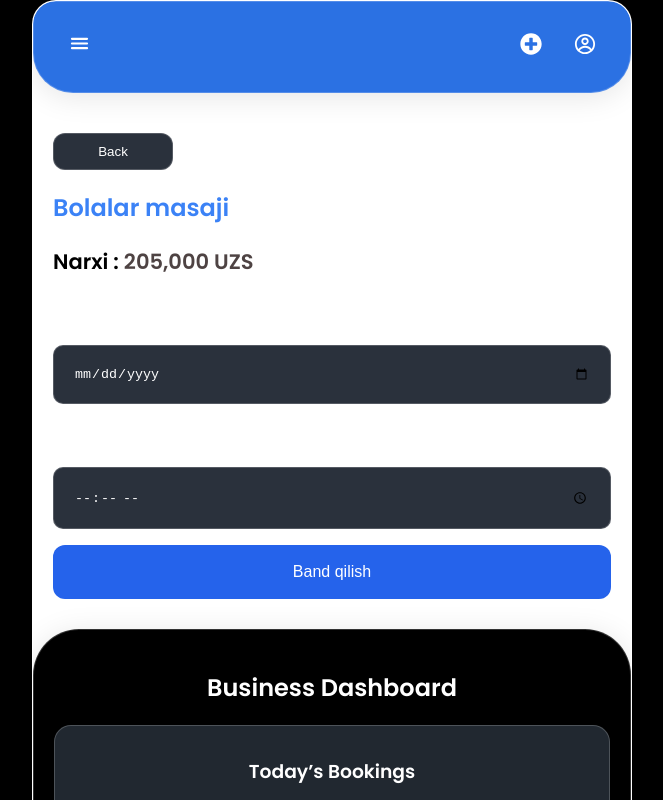
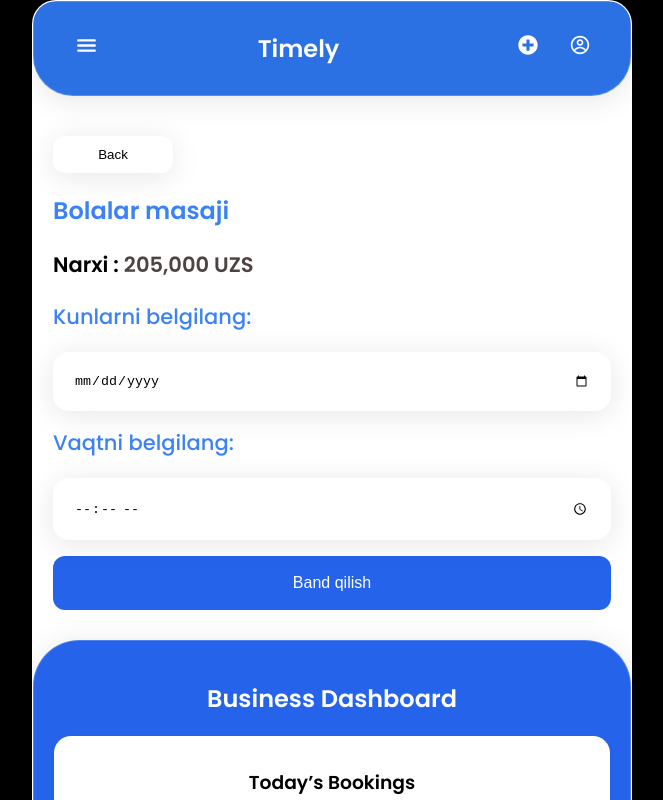
Before and after one commit to BahromNigmanbekov/timelyb, a React (Vite) app: page / in a window 1280 px wide. Both pictures are taken after a click on the element 640 px from the left and 289 px from the top of the page. Shown: the top 800 px of the page, without its empty margins (308-971 px from the left). Built offline with nearby package versions, Linux system fonts and the light colour scheme.

Commit message:
design o'zgartirildi

```diff
--- a/src/components/Navbar.jsx
+++ b/src/components/Navbar.jsx
@@ -8,10 +8,11 @@
 function Navbar() {
   return (
     <nav className="navbar">
-      <h1 className="logo"><IoMenu /></h1>
+      <button className="logo"><IoMenu /></button>
+      <h2>Timely</h2>
       <div className="nav-links">
-        <a href="#"> <FaPlusCircle /></a>
-        <a href="#"> <CgProfile /></a>
+        <button > <FaPlusCircle /></button>
+        <button> <CgProfile /></button>
       </div>
     </nav>
   );
--- a/src/index.css
+++ b/src/index.css
@@ -45,22 +45,27 @@
   margin: 0 auto;
 
 }
-.nav-links {
-  font-size: 22px;
-}
+
 
 
 .logo {
+  background-color: transparent;
+  border: none;
+  color: white;
+
   font-weight: 600;
-  font-size: 23px;
+  font-size: 25px;
 
 }
 
-.nav-links a {
+.nav-links button {
   color: #ffffff;
   text-decoration: none;
-  margin-left: 26px;
+  font-size: 20px;
+  margin-left: 20px;
   font-weight: 500;
+  background-color: transparent;
+  border: none;
 }
 
 .page-title {
@@ -107,8 +112,9 @@
   margin-top: 20px;
 }
 .booking-form label{
-  color: #ffffff;
-  font-size: 18px;
+  color: #3b82f6;
+  font-size: 21px;
+
   font-weight: 500;
 }
 
@@ -132,11 +138,24 @@
   padding: 10px;
   margin: 8px 0 16px;
   border-radius: 10px;
-  background-color: #2a313c;
+  background-color: #ffffff;
+      background: rgba(255, 255, 255, 0.1);
+    border-radius: 16px;
+    box-shadow: 0 4px 30px rgba(0, 0, 0, 0.1);
+    backdrop-filter: blur(10px);
+    -webkit-backdrop-filter: blur(10px);
+    border: 1px solid rgba(255, 255, 255, 0.2);
   border: 1px solid rgba(255, 255, 255, 0.2);
   padding: 20px;
-  color: white;
+  color: rgb(0, 0, 0);
   margin-top: 20px;
+  transition: 0.3s;
+}
+
+.booking-form input:hover,:focus {
+  border: 2px solid #4A9DEC;
+  box-shadow: 0px 0px 0px 7px rgb(74, 157, 236, 20%);
+  background-color: white;
 }
 
 .book-btn {
@@ -157,9 +176,14 @@
 .back-btn{
   margin-right: auto;
   padding: 10px;
-  color: white;
-  background-color: #2a313c;
-  border: 1px solid rgba(255, 255, 255, 0.2);
+  color: rgb(0, 0, 0);
+  font-weight: ;
+      background: rgb(255, 255, 255);
+    border-radius: 46px;
+    box-shadow: 0 4px 30px rgba(0, 0, 0, 0.1);
+    backdrop-filter: blur(10px);
+    -webkit-backdrop-filter: blur(10px);
+    border: 1px solid rgba(255, 255, 255, 0.2);
   width: 120px;
   border-radius: 12px;
   transition: 0.2s;
@@ -167,10 +191,11 @@
 
 .book-btn , .back-btn:hover {
   background-color: #2563eb;
+  color: white;
 }
 
 .dashboard {
-   background: rgb(0, 0, 0);
+   background: #2563eb;
     border-top-left-radius: 46px;
     border-top-right-radius: 46px;
     border-bottom-left-radius: 0px;
@@ -192,14 +217,24 @@
 }
 
 .stat-box {
-  background: #212830;
+      background: rgb(255, 255, 255);
+    border-radius: 46px;
+    box-shadow: 0 4px 30px rgba(0, 0, 0, 0.1);
+    backdrop-filter: blur(10px);
+    -webkit-backdrop-filter: blur(10px);
+    border: 1px solid rgba(255, 255, 255, 0.2);
   border-radius: 17px;
   border: 1px solid rgba(255, 255, 255, 0.2);
-  color: white;
+  color: rgb(0, 0, 0);
   padding: 12px;
   box-shadow: 0 2px 6px rgba(0,0,0,0.05);
+  transition: all 0.3s;
 }
 
+.stat-box:hover{
+  color: #2563eb;
+  font-size: 26px;
+}
 .footer {
   text-align: center;
   padding: 14px;
```
